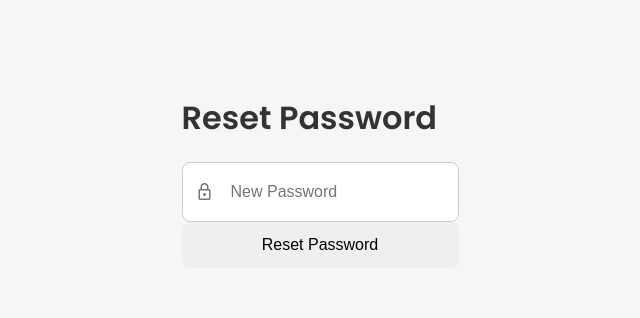
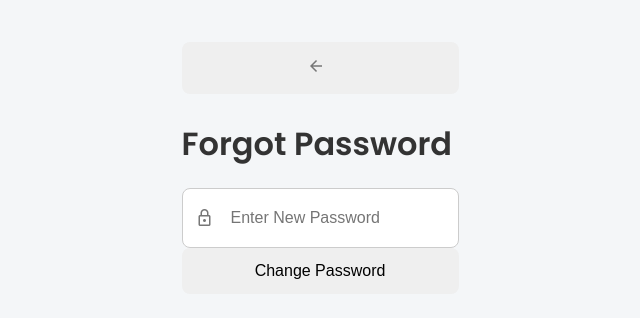
Before and after one commit to srijalgiri/Nepnews, a React (Vite) app in the folder Frontend/react/: page /forgotpassword in a window 1280 px wide. Shown: the part 260-578 px from the top of the page, without its empty margins (348-988 px from the left). Built offline with nearby package versions, Linux system fonts and the light colour scheme.

Commit message:
Added  back button

```diff
--- a/Frontend/react/src/Forgotpassword.jsx
+++ b/Frontend/react/src/Forgotpassword.jsx
@@ -6,7 +6,7 @@ const ForgotPassword = () => {
   const [error, setError] = useState("");
   const navigate = useNavigate();
 
-  const handlePasswordChange = (e) => {
+  const handleChange = (e) => {
     setNewPassword(e.target.value);
   };
 
@@ -19,35 +19,36 @@ const ForgotPassword = () => {
     }
 
     setError("");
-
-    // Simulate password change success
+    // Simulate password change and navigate back to the login page
     alert("Password changed successfully!");
-
-    // Redirect back to login page
-    navigate("/");
+    navigate("/"); // Navigate back to login page
   };
 
   return (
     <div className="forgot-password-container">
-      <h2 className="form-title">Reset Password</h2>
+      {/* Circular Back Button */}
+      <button className="back-button" onClick={() => navigate("/")}>
+        <i className="material-symbols-outlined">arrow_back</i>
+      </button>
 
-      <form onSubmit={handleSubmit} className="forgot-password-page">
+      <h2 className="form-title">Forgot Password</h2>
+
+      <form onSubmit={handleSubmit} className="forgot-password-form">
         <div className="input-wrapper">
           <i className="material-symbols-outlined">lock</i>
           <input
             type="password"
-            name="newPassword"
-            placeholder="New Password"
+            placeholder="Enter New Password"
             className="input-field"
             value={newPassword}
-            onChange={handlePasswordChange}
+            onChange={handleChange}
             required
           />
         </div>
 
         {error && <p className="error-message">{error}</p>}
 
-        <button type="submit" className="reset-button">Reset Password</button>
+        <button type="submit" className="submit-button">Change Password</button>
       </form>
     </div>
   );
```
Also changed, not shown: Frontend/react/src/pass.css (line endings or trailing spaces).
